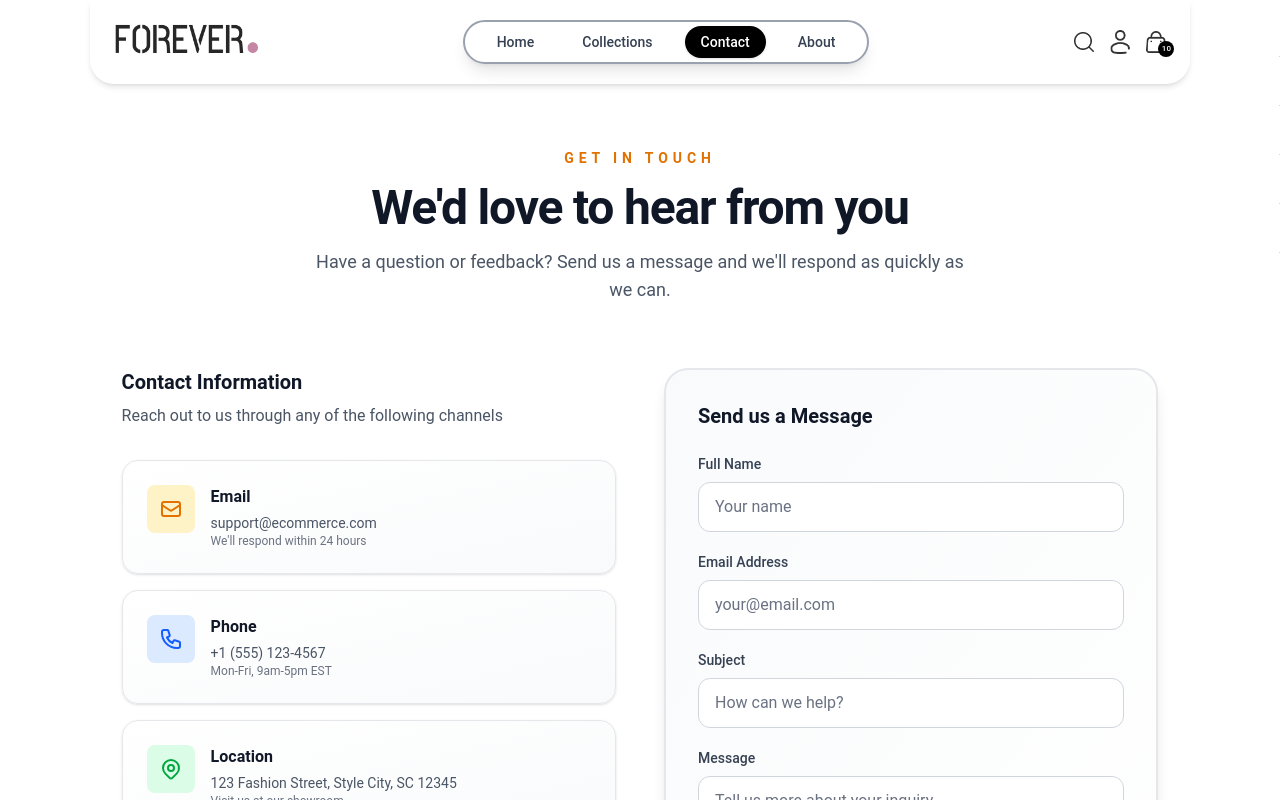
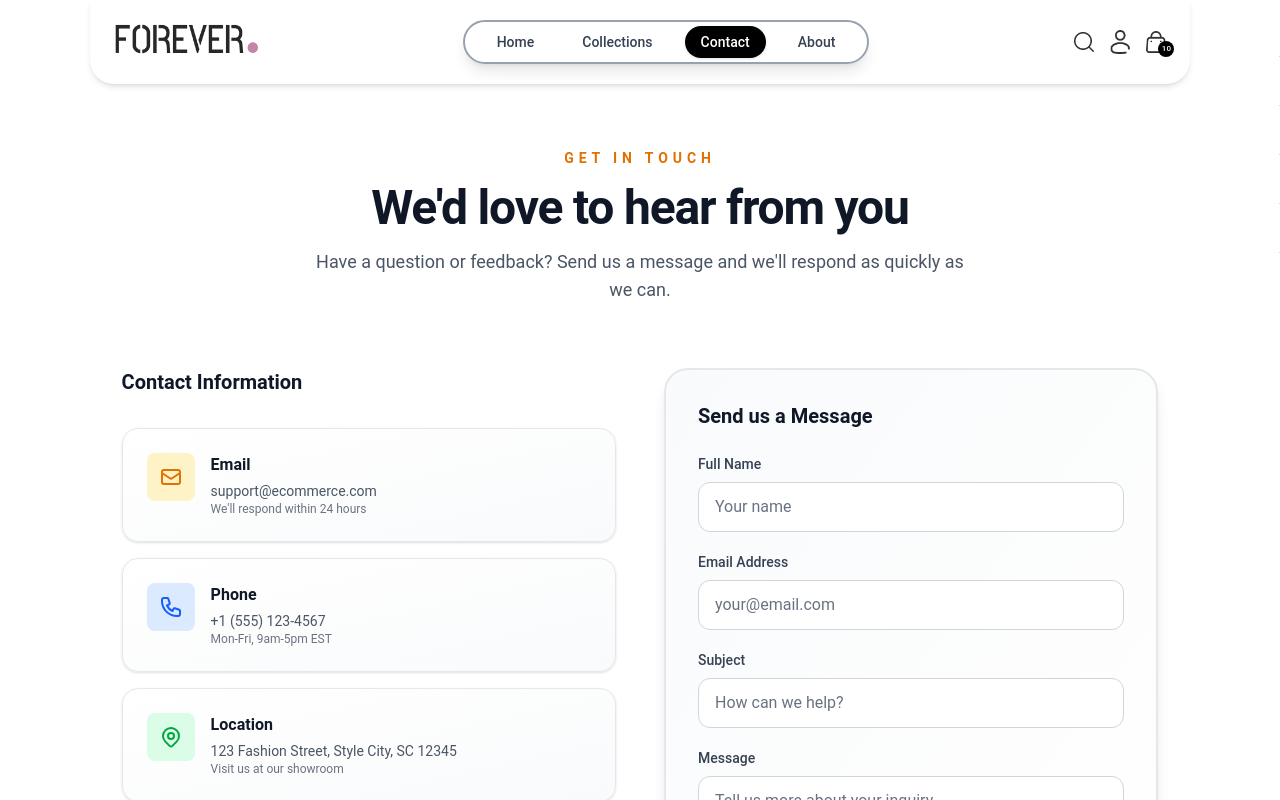
Before and after one commit to mubashirdawood/MERN-E-Commerce-Web-Application-Full-Stack-Project-, a React (Vite) app: page /contact in a window 1280 px wide. Shown: the top 800 px of the page. Built offline with nearby package versions, Linux system fonts and the light colour scheme.

Commit message:
about  section  update

```diff
--- a/src/components/ContactSection.jsx
+++ b/src/components/ContactSection.jsx
@@ -50,9 +50,7 @@ const ContactSection = () => {
             <h3 className="text-xl font-bold text-gray-900">
               Contact Information
             </h3>
-            <p className="mt-2 text-gray-600">
-              Reach out to us through any of the following channels
-            </p>
+
           </div>
 
           {/* Contact Cards */}
```
